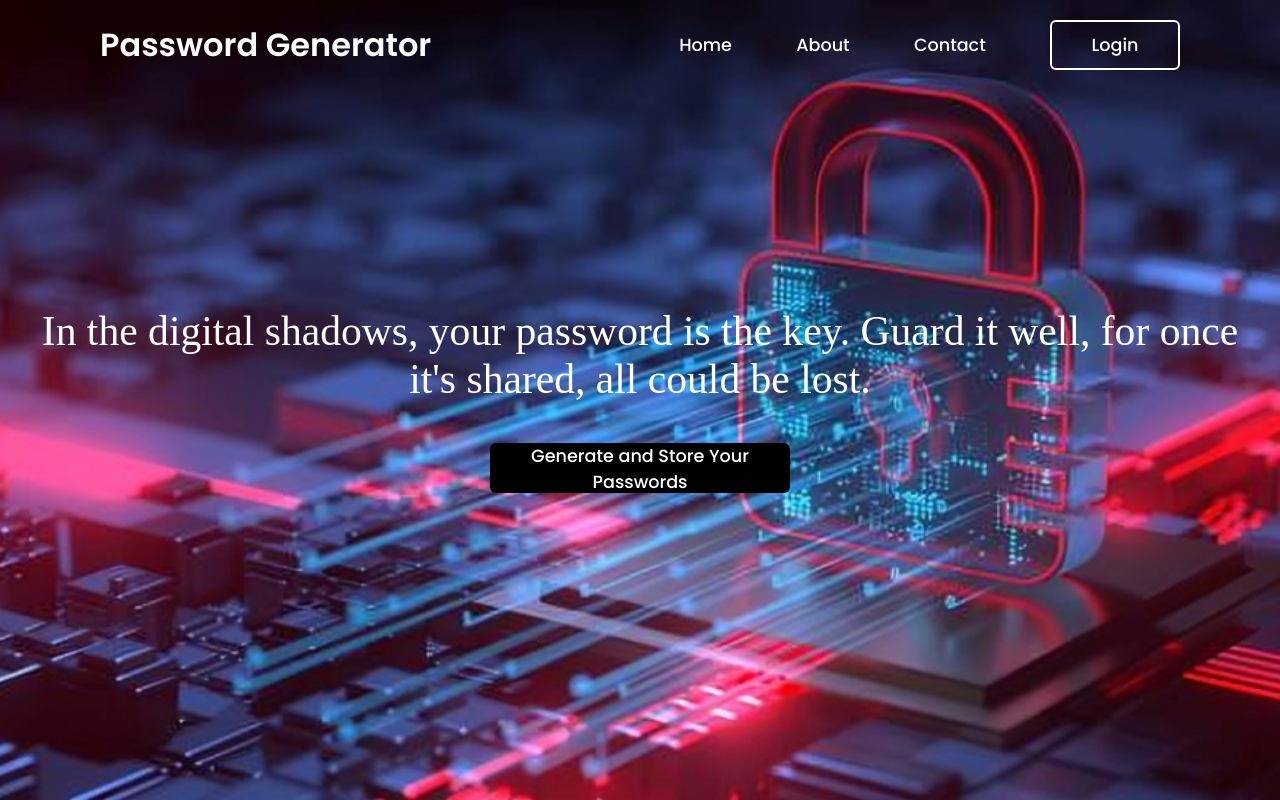
After one commit to pravallika-nunna/Password-Generator, a Flask app: page /login in a window 1280 px wide. The commit adds this page. Run offline with Flask 3, Linux system fonts and the light colour scheme.

Commit message:
connecting with login page

```diff
--- a/app.py
+++ b/app.py
@@ -1,20 +1,28 @@
-from flask import Flask, render_template, request, jsonify
+from flask import Flask, render_template, request, jsonify, redirect, url_for, session
+
+# Import your password generation and strength checker classes
 from generate_password import Password
 from password_strength import PasswordStrengthChecker
 
 app = Flask(__name__)
+app.secret_key = 'your_secret_key'  # Set this to a secure key in production
 
 # Initialize the strength checker
 strength_checker = PasswordStrengthChecker()
 
+# Dummy user data (replace with your user storage logic)
+users = {'test@example.com': 'password'}  # Example user dictionary (email: password)
+
 @app.route('/')
 def index():
+    # Ensure that only logged-in users can access the index page
+    if 'user' not in session:
+        return redirect(url_for('login'))
     return render_template('index.html')
 
 @app.route('/generate_password', methods=['POST'])
 def generate_password():
     data = request.json
-
     options = {
         'include_upper': data.get('include_upper', 'n').lower() == 'y',
         'include_lower': data.get('include_lower', 'n').lower() == 'y',
@@ -38,10 +46,83 @@ def check_password_strength():
     if not password:
         return jsonify(error='Password is required'), 400
 
-    # Check the strength of the password using zxcvbn
-    strength = strength_checker.check_strength(password)
+    # Check the strength of the password using the strength_checker
+    strength_info = strength_checker.check_strength(password)
 
-    return jsonify(password=password, strength=strength)
+    return jsonify(strength_info)
+
+@app.route('/login', methods=['GET', 'POST'])
+def login():
+    if request.method == 'POST':
+        email = request.form['email']
+        password = request.form['password']
+
+        # Check if the user exists and the password matches
+        if email in users and users[email] == password:
+            session['user'] = email  # Store the user's email in the session
+            return redirect(url_for('index'))
+        else:
+            return render_template('login_page.html', error="Invalid email or password")
+
+    return render_template('login_page.html')
+
+@app.route('/register', methods=['POST'])
+def register():
+    email = request.form['email']
+    password = request.form['password']
+
+    # Check if the user already exists
+    if email in users:
+        return render_template('login_page.html', error="User already exists. Please login.")
+
+    # Register the user
+    users[email] = password
+    return redirect(url_for('login'))
+
+@app.route('/logout')
+def logout():
+    session.pop('user', None)  # Remove user from session
+    return redirect(url_for('login'))
+
+@app.route('/generate_and_store', methods=['GET', 'POST'])
+def generate_and_store():
+    if 'user' not in session:
+        return redirect(url_for('login'))
+
+    if request.method == 'POST':
+        # Handle password generation and storage
+        data = request.form
+        options = {
+            'include_upper': data.get('include_upper', 'n').lower() == 'y',
+            'include_lower': data.get('include_lower', 'n').lower() == 'y',
+            'include_numbers': data.get('include_numbers', 'n').lower() == 'y',
+            'include_special': data.get('include_special', 'n').lower() == 'y',
+            'length': int(data.get('length', 8)),
+            'exclude_char': data.get('exclude_char', "")
+        }
+        keyword = data.get('keyword', "")
+
+        password_generator = Password(options)
+        generated_password = password_generator.password_generator(keyword) if keyword else password_generator.password_generator()
+
+        # Store the password logic here
+        # For example, you might save it to a database or session (just an example)
+        # session['generated_password'] = generated_password
+
+        return render_template('index.html', password=generated_password)
+
+    return render_template('index.html')
+
+@app.route('/routes')
+def list_routes():
+    routes = []
+    for rule in app.url_map.iter_rules():
+        routes.append({
+            'endpoint': rule.endpoint,
+            'methods': list(rule.methods - set(['HEAD', 'OPTIONS'])),
+            'url': str(rule)
+        })
+    return jsonify(routes)
 
 if __name__ == '__main__':
     app.run(debug=True)
--- /dev/null
+++ b/static/login_page_style.css
@@ -0,0 +1,327 @@
+@import url('https://fonts.googleapis.com/css2?family=Poppins:wght@400;500;600&display=swap');
+
+* {
+    margin: 0;
+    padding: 0;
+    box-sizing: border-box;
+    font-family: 'Poppins', sans-serif;
+}
+
+body {
+    display: flex;
+    justify-content: center;
+    align-items: center;
+    min-height: 100vh;
+    background: url('background4.png') no-repeat;
+    background-size: cover;
+    background-position: center;
+}
+
+header {
+    position: fixed;
+    top: 0;
+    left: 0;
+    width: 100%;
+    padding: 20px 100px;
+    display: flex;
+    justify-content: space-between;
+    align-items: center;
+    z-index: 99;
+}
+
+.logo {
+    font-size: 2em;
+    color: white;
+    user-select: none;
+}
+
+.navigation a {
+    position: relative;
+    font-size: 1.1em;
+    color: white;
+    text-decoration: none;
+    font-weight: 500;
+    margin-left: 60px;
+}
+
+.navigation a::after {
+    content: '';
+    position: absolute;
+    left: 0;
+    bottom: -6px;
+    width: 100%;
+    height: 3px;
+    background: white;
+    border-radius: 5px;
+    transform-origin: right;
+    transform: scaleX(0);
+    transition: transform .5s;
+}
+
+.navigation a:hover::after {
+    transform-origin: left;
+    transform: scaleX(1);
+}
+
+.navigation .btnLogin-popup {
+    width: 130px;
+    height: 50px;
+    background: transparent;
+    border: 2px solid white;
+    outline: none;
+    border-radius: 6px;
+    cursor: pointer;
+    font-size: 1.1em;
+    color: white;
+    font-weight: 500;
+    margin-left: 60px;
+}
+
+.navigation .btnLogin-popup:hover {
+    background: white;
+    color: rgb(0, 82, 66);
+}
+
+.wrapper {
+    position: fixed;  /* Keep it centered even on scroll */
+    top: 22%;  /* Adjust top value slightly upward */
+    left: 40%;  /* Adjust left value slightly to the right */
+    transform: translate(-50%, -50%);
+    width: 400px;
+    height: auto;
+    background: transparent;
+    border: 2px solid rgba(255, 255, 255, 0.5);
+    border-radius: 20px;
+    backdrop-filter: blur(20px);
+    box-shadow: 0 0 30px rgba(0, 0, 0, 0.5);
+    display: flex;
+    justify-content: center;
+    align-items: center;
+    overflow: hidden;
+    transform: scale(0);  /* Keep scale for animation */
+    transition: transform 0.5s ease, height 0.2s ease;
+     /*z-index: 1000;  Keep it above other elements */
+}
+
+body.background-blur {  /* Add blur to the body */
+    transition: filter 0.5s ease;
+}
+
+.wrapper.active-popup {
+    transform: scale(1);
+}
+
+.wrapper.active {
+    height: 520px;
+}
+
+.wrapper .form-box {
+    width: 100%;
+    padding: 40px;
+}
+
+.wrapper .form-box.register {
+    position: absolute;
+    transition: transform 0.18s ease;
+    transform: translateX(400px);  /* Start out of view */
+}
+
+.wrapper.active .form-box.register {
+    position: absolute;
+    transition: none;
+    transform: translateX(0);  /* Move into view when active */
+}
+
+.wrapper .form-box.login {
+    transition: transform 0.18s ease;
+    transform: translateX(0);
+    /*display: none;
+     Default is visible */
+}
+
+.wrapper.active .form-box.login {
+    transform: translateX(-400px);
+    transition: none;  /* Move out of view when active */
+}
+
+.wrapper .icon-close {
+    position: absolute;
+    top: 0;
+    right: 0;
+    width: 45px;
+    height: 45px;
+    background: black;
+    font-size: 2em;
+    color: white;
+    cursor: pointer;
+    display: flex;
+    justify-content: center;
+    align-items: center;
+    border-bottom-left-radius: 20px;
+    z-index: 1;
+}
+
+.form-box h2 {
+    font-size: 2em;
+    color: black;
+    text-align: center;
+}
+
+.input-box {
+    position: relative;
+    width: 100%;
+    height: 50px;
+    border-bottom: 2px solid black;
+    margin: 30px 0;
+}
+
+.input-box label {
+    position: absolute;
+    top: 50%;
+    left: 5px;
+    transform: translateY(-50%);
+    font-size: 1em;
+    color: black;
+    font-weight: 500;
+    pointer-events: none;
+    transition: top 0.3s ease, font-size 0.3s ease;
+}
+
+.input-box input:focus ~ label,
+.input-box input:valid ~ label {
+    top: -10px;
+    font-size: 0.8em;
+}
+
+.input-box input {
+    width: 100%;
+    height: 100%;
+    background: transparent;
+    border: none;
+    outline: none;
+    font-size: 1em;
+    color: black;
+    font-weight: 600;
+    padding: 0 35px 0 5px;
+}
+
+.input-box .icon {
+    position: absolute;
+    right: 10px;
+    top: 50%;
+    transform: translateY(-50%);
+    font-size: 1.2em;
+    color: black;
+}
+
+.remember-forgot {
+    font-size: .9em;
+    color: black;
+    font-weight: 500;
+    margin: -15px 0 15px;
+    display: flex;
+    justify-content: space-between;
+}
+
+.remember-forgot label input {
+    accent-color: black;
+    margin-right: 3px;
+}
+
+.remember-forgot a {
+    color: black;
+    text-decoration: none;
+}
+
+.remember-forgot a:hover {
+    text-decoration: underline;
+}
+
+.btn {
+    width: 100%;
+    height: 45px;
+    background: black;
+    border: none;
+    outline: none;
+    border-radius: 6px;
+    cursor: pointer;
+    font-size: 1em;
+    color: white;
+    font-weight: 500;
+}
+
+.login-register {
+    font-size: .9em;
+    color: black;
+    font-weight: 500;
+    margin: 25px 0 10px;
+    text-align: center;
+}
+
+.login-register p a {
+    color: black;
+    text-decoration: none;
+    font-weight: 600;
+}
+
+.login-register p a:hover {
+    text-decoration: underline;
+}
+
+.footer {
+    position: fixed;
+    bottom: 0;
+    left: 0;
+    width: 100%;
+    padding: 20px 100px;
+    display: flex;
+    justify-content: space-between;
+    align-items: center;
+    background: rgba(0, 0, 0, 0.5);
+    backdrop-filter: blur(20px);
+}
+
+.info-section {
+    display: flex;
+    flex-direction: column; /* Stack children vertically */
+    align-items: center; /* Center children horizontally */
+    margin: 0 auto; /* Center the section within its parent */
+    padding: 20px; /* Add some padding around the section */
+}
+
+.quirky-text {
+    color: white;
+    font-size: 2.6em;
+    text-align: center; /* Center text within its container */
+    max-width: 100%; /* Allow text to take full width of its container */
+    margin-bottom: 20px; /* Space below the text */
+    font-family: 'Merriweather', serif;
+}
+
+.btn-generate {
+    width: 300px;
+    height: 50px;
+    background: black;
+    border: none;
+    border-radius: 6px;
+    cursor: pointer;
+    font-size: 1.1em;
+    color: white;
+    font-weight: 500;
+    margin-top: 20px; /* Space above the button */
+}
+
+.btn-generate:hover {
+    background: white;
+    color: black;
+}
+
+@media (max-width: 600px) {
+    .wrapper {
+        width: 90%; /* Adapt the form width for mobile screens */
+    }
+    .navigation a {
+        font-size: 1em;
+        margin-left: 30px;
+    }
+}
--- a/static/script.js
+++ b/static/script.js
@@ -85,6 +85,9 @@ function checkPasswordStrength(password) {
         if (data.strength) {
             const strength = data.strength;
             document.getElementById('password-strength-value').textContent = strength;
+            document.getElementById('feedback').textContent = data.feedback || 'No feedback available.';
+            document.getElementById('crack-time-seconds').textContent = data.crack_time_seconds || 'N/A';
+            document.getElementById('crack-time-display').textContent = data.crack_time_display || 'N/A';
         } else {
             console.error('Error: No strength returned');
             document.getElementById('password-strength-value').textContent = 'Error checking password strength';
--- /dev/null
+++ b/static/script_login.js
@@ -0,0 +1,40 @@
+document.addEventListener('DOMContentLoaded', () => {
+    const wrapper = document.querySelector('.wrapper');
+    const btnPopup = document.querySelector('.btnLogin-popup');
+    const loginLink = document.querySelector('.login-link');
+    const registerLink = document.querySelector('.register-link');
+    const iconCloseButtons = document.querySelectorAll('.icon-close');
+    const body = document.body;  // Adding reference to body for background blur
+
+    // Open the popup
+    btnPopup.addEventListener('click', () => {
+        wrapper.classList.add('active-popup');
+    });
+
+    // Switch to the login form
+    loginLink.addEventListener('click', () => {
+        wrapper.classList.remove('active');
+        //wrapper.classList.add('active-login');
+    });
+
+    // Switch to the registration form
+    registerLink.addEventListener('click', () => {
+        console.log('Register link clicked');
+        console.log('Adding active-register class');
+        wrapper.classList.add('active');
+    });
+
+    // Close the popup when the close button is clicked
+    iconCloseButtons.forEach(button => {
+        button.addEventListener('click', () => {
+            wrapper.classList.remove('active-popup');
+        });
+    });
+
+    // Close the popup by clicking outside the modal
+    window.addEventListener('click', (event) => {
+        if (!wrapper.contains(event.target) && event.target !== btnPopup) {
+            wrapper.classList.remove('active-popup');
+        }
+    });
+});
--- /dev/null
+++ b/templates/login_page.html
@@ -0,0 +1,89 @@
+<!DOCTYPE html>
+<html lang="en">
+
+<head>
+    <meta charset="UTF-8">
+    <meta http-equiv="X-UA-Compatible" content="IE=edge">
+    <meta name="viewport" content="width=device-width, initial-scale=1.0">
+
+    <title>Login Page</title>
+    <link rel="stylesheet" href="{{ url_for('static', filename='login_page_style.css') }}">
+</head>
+
+<body>
+    <header>
+        <h2 class="logo">Password Generator</h2>
+        <nav class="navigation">
+            <a href="#">Home</a>
+            <a href="#">About</a>
+            <a href="#">Contact</a>
+            <button class="btnLogin-popup" id="loginButton">Login</button>
+        </nav>
+    </header>
+
+    <!-- Button to generate and store passwords -->
+    <section class="info-section">
+        <p class="quirky-text">In the digital shadows, your password is the key. Guard it well, for once it's shared, all could be lost.</p>
+        <button class="btn-generate" onclick="window.location.href='{{ url_for('generate_and_store') }}'">Generate and Store Your Passwords</button>
+    </section>
+
+    <div class="wrapper">
+        <span class="icon-close" id="closeIcon"><ion-icon name="close-outline"></ion-icon></span>
+
+        <div class="form-box login">
+            <h2>Login</h2>
+            <form action="{{ url_for('login') }}" method="POST">
+                <div class="input-box">
+                    <span class="icon"><ion-icon name="mail-unread"></ion-icon></span>
+                    <input type="email" name="email" required>
+                    <label>Email</label>
+                </div>
+                <div class="input-box">
+                    <span class="icon"><ion-icon name="lock-closed"></ion-icon></span>
+                    <input type="password" name="password" required>
+                    <label>Password</label>
+                </div>
+                <div class="remember-forgot">
+                    <label><input type="checkbox" name="remember"> Remember me</label>
+                    <a href="#">Forgot Password?</a>
+                </div>
+                <button type="submit" class="btn">Login</button>
+                <div class="login-register">
+                    <p>Don't have an account? <a href="#" class="register-link">Register</a></p>
+                </div>
+            </form>
+        </div>
+
+        <div class="form-box register">
+            <h2>Registration</h2>
+            <form action="{{ url_for('register') }}" method="POST">
+                <div class="input-box">
+                    <span class="icon"><ion-icon name="person"></ion-icon></span>
+                    <input type="text" name="username" required>
+                    <label>Username</label>
+                </div>
+                <div class="input-box">
+                    <span class="icon"><ion-icon name="mail-unread"></ion-icon></span>
+                    <input type="email" name="email" required>
+                    <label>Email</label>
+                </div>
+                <div class="input-box">
+                    <span class="icon"><ion-icon name="lock-closed"></ion-icon></span>
+                    <input type="password" name="password" required>
+                    <label>Password</label>
+                </div>
+                <button type="submit" class="btn">Register</button>
+                <div class="login-register">
+                    <p>Already have an account? <a href="#" class="login-link">Login</a></p>
+                </div>
+            </form>
+        </div>
+
+    </div>
+
+    <script src="{{ url_for('static', filename='script_login.js') }}"></script>
+    <script type="module" src="https://unpkg.com/ionicons@7.1.0/dist/ionicons/ionicons.esm.js"></script>
+    <script nomodule src="https://unpkg.com/ionicons@7.1.0/dist/ionicons/ionicons.js"></script>
+</body>
+
+</html>
```
Also changed, not shown: password_strength.py (+27 -3 lines), static/styles.css (+13 -13 lines), templates/index.html (+12 -2 lines), generate_password.py (line endings or trailing spaces), static/background3.jpg (added), static/background4.png (added).
